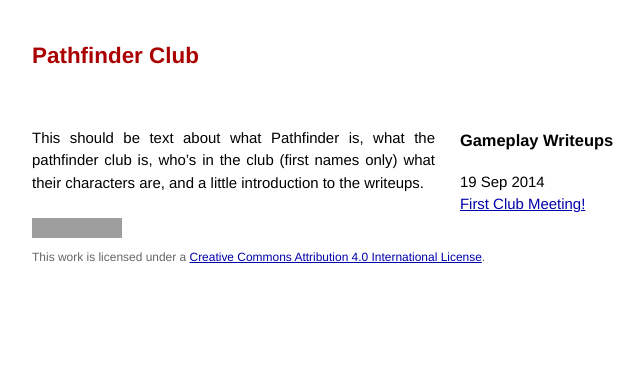
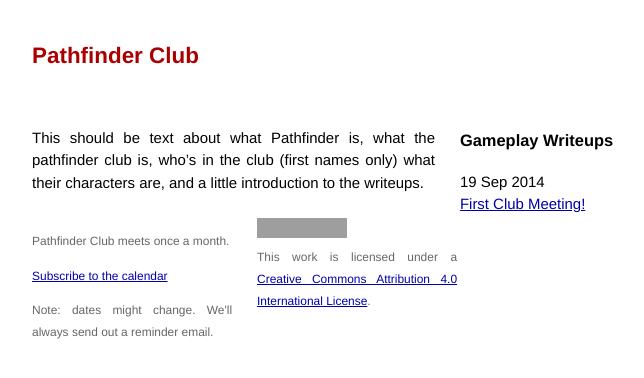
Before and after one commit to dansinker/pathfinderclub, a Jekyll site: the page built from index.markdown, in a window 1280 px wide. Shown: the top 378 px of the page, without its empty margins (294-938 px from the left). Built offline with Jekyll 4.4.1, drawn with Linux system fonts in a browser that asks for light colours; Markdown is read by kramdown in place of the engine named in the settings; grey boxes are pictures that could not be loaded.

Commit message:
footer updates and Im going to bed

```diff
--- a/_layouts/default.html
+++ b/_layouts/default.html
@@ -22,7 +22,14 @@
           {{ content }}
 
           <div class="footer">
+            <div class="column">
+              <p>Pathfinder Club meets once a month.
+              <p><a href="https://www.google.com/calendar/ical/96r61flhlns8gnbhemk1fig7g8%40group.calendar.google.com/public/basic.ics">Subscribe to the calendar</a>
+              <p>Note: dates might change. We'll always send out a reminder email.
+</div>
+            <div class="column">
             <a rel="license" href="http://creativecommons.org/licenses/by/4.0/"><img alt="Creative Commons License" style="border-width:0" src="https://i.creativecommons.org/l/by/4.0/88x31.png" /></a><br />This work is licensed under a <a rel="license" href="http://creativecommons.org/licenses/by/4.0/">Creative Commons Attribution 4.0 International License</a>.
+            <div>
           </div>
         </div>
 
--- a/css/main.css
+++ b/css/main.css
@@ -133,6 +133,7 @@
   color: #666;
   margin-top: 2em;
   overflow: hidden;
+  clear: both;
 }
 
 .footer .contact {
@@ -152,6 +153,12 @@
 
 .footer .rss img {
   border: 0;
+}
+
+.column {
+  width: 200px;
+  float: left;
+  margin-right: 25px;
 }
 
 /*****************************************************************************/
```
Also changed, not shown: 3 other files.
